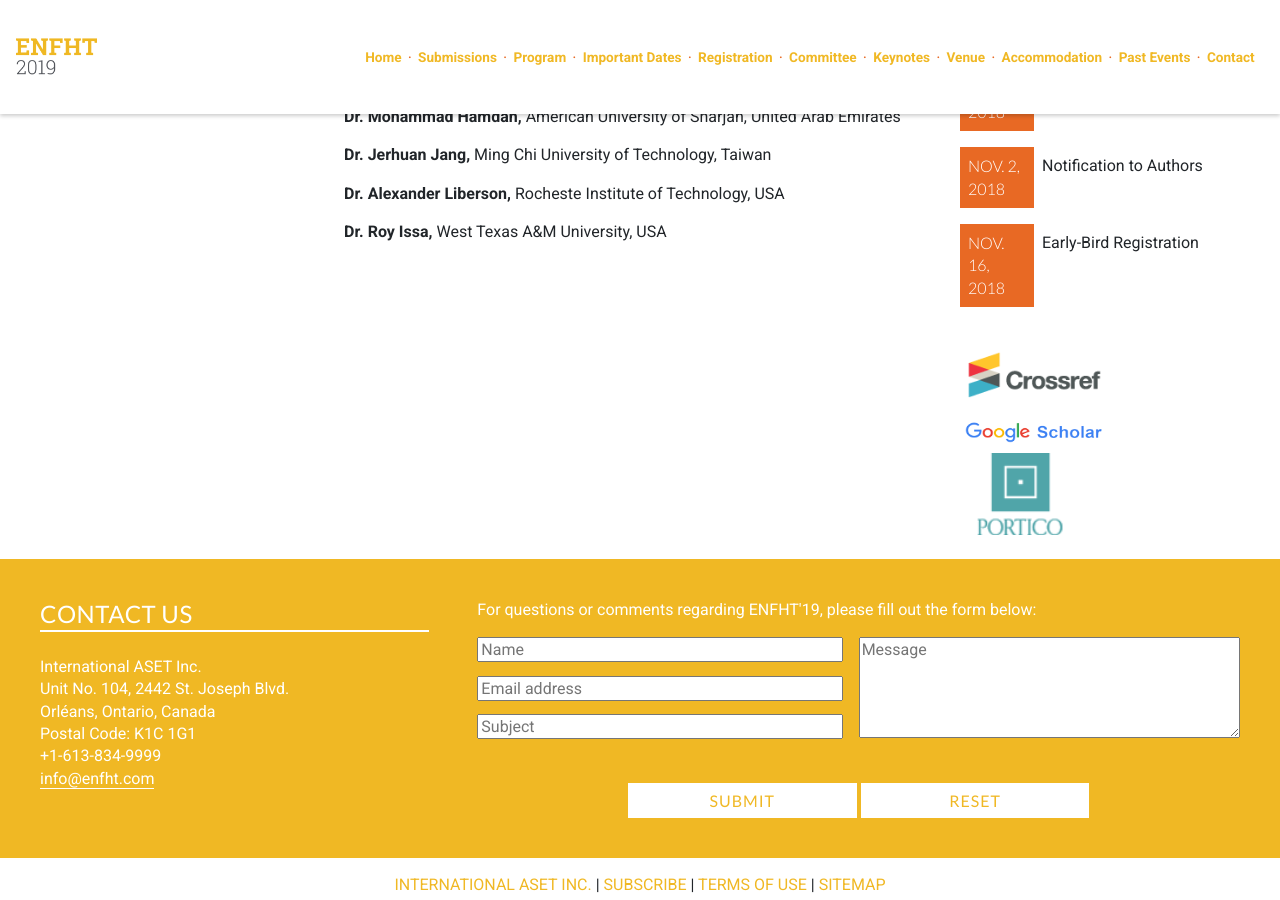
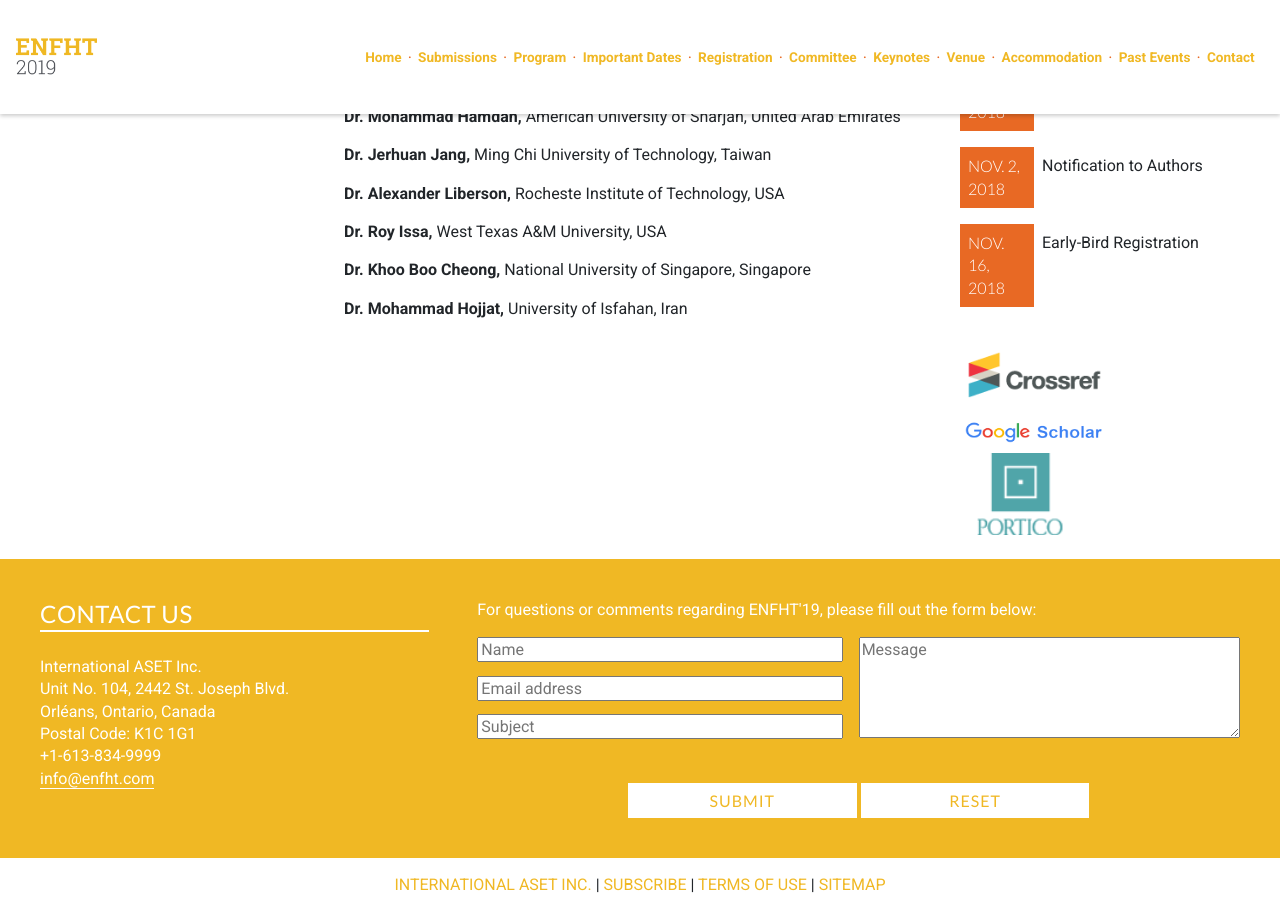
Before and after one commit to intaset/enfht, a Jekyll site: the page built from committee.html, in a window 1280 px wide and 900 px high, scrolled down 619 px. Built offline with Jekyll 4.4.1, drawn with Linux system fonts in a browser that asks for light colours; nearby versions of some CDN libraries; Markdown is read by kramdown in place of the engine named in the settings; comment, search, counter and statistics services are not loaded.

Commit message:
added committee member

```diff
--- a/committee.html
+++ b/committee.html
@@ -17,7 +17,8 @@ keyword: experimental flow conference, expiremental heat transfer conference, nu
      <p class="body"><b>Dr. Jerhuan Jang,</b> Ming Chi University of Technology, Taiwan </p>
      <p class="body"><b>Dr. Alexander Liberson,</b> Rocheste Institute of Technology, USA </p>
      <p class="body"><b>Dr. Roy Issa,</b> West Texas A&M University, USA </p>
-
+     <p class="body"><b>Dr. Khoo Boo Cheong,</b> National University of Singapore, Singapore </p>
+     <p class="body"><b>Dr. Mohammad Hojjat,</b> University of Isfahan, Iran </p>
 
    <!-- <p class="bold"></p>
 
@@ -37,7 +38,6 @@ keyword: experimental flow conference, expiremental heat transfer conference, nu
      <p class="body"><b>Dr. John Chai,</b> University of Huddersﬁeld, UK </p>
      <p class="body"><b>Dr. Guoqian Chen,</b> Peking University, China </p>
      <p class="body"><b>Dr. Arend Dubbelboer,</b> Danone Nutricia Research, Netherlands </p>
-     <p class="body"><b>Dr. Mohammad Hojjat,</b> University of Isfahan, Iran </p>
      <p class="body"><b>Dr. Mark Jermy,</b> University of Canterbury, New Zealand </p>
      <p class="body"><b>Dr. Anthony Robinson,</b> Trinity College Dublin, Ireland </p>
      <p class="body"><b>Dr. Mathieu Sellier,</b> University of Canterbury, New Zealand </p>
```
Also changed, not shown: 1 other file.
